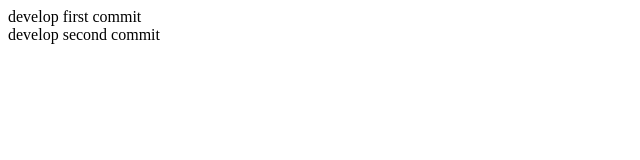
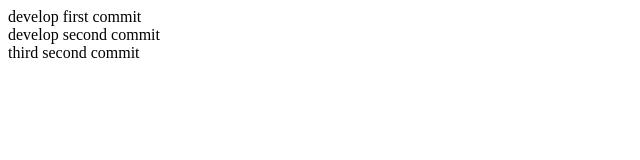
Before and after one commit to AlexKyrdyukov/storybookTest, a plain HTML site: page index.html in a window 1280 px wide. Shown: the whole page, without its empty margins (0-640 px from the left). Drawn offline with Linux system fonts and the light colour scheme.

Commit message:
third second commit

```diff
--- a/index.html
+++ b/index.html
@@ -13,6 +13,10 @@
 <div>
   develop second commit
 </div>
+
+<div>
+  third second commit
+</div>
 <body>
 
 </body>
```
